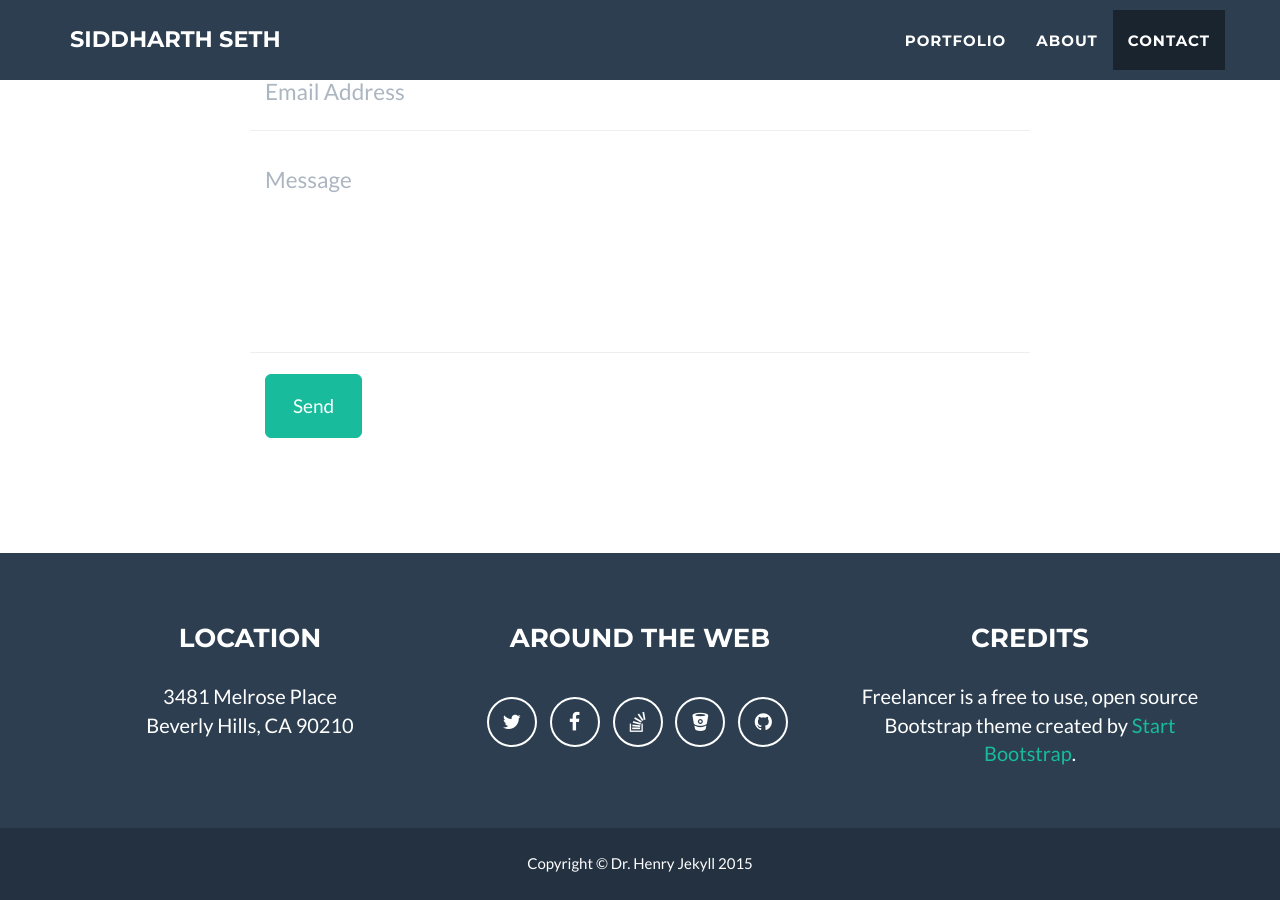
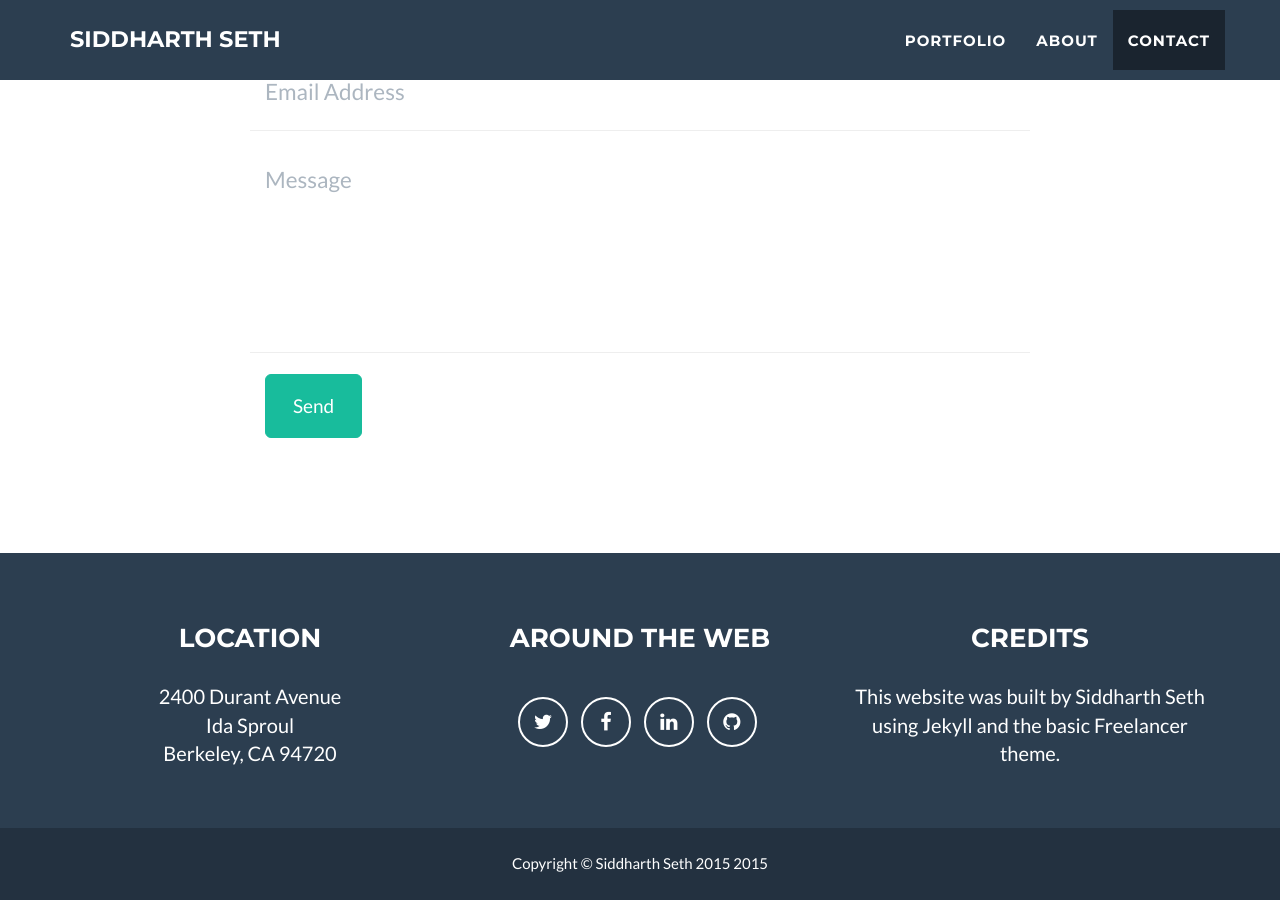
Before and after one commit to siddharthseth/siddharthseth.github.io, a Jekyll site: the page built from index.html, in a window 1280 px wide and 900 px high, scrolled down 2485 px. Built offline with Jekyll 4.4.1, drawn with Linux system fonts in a browser that asks for light colours.

Commit message:
Updated config

```diff
--- a/_config.yml
+++ b/_config.yml
@@ -2,7 +2,7 @@
 title: Siddharth Seth
 email: siddharth.seth95@gmail.com
 url: sidseth.me
-description: "Write an awesome description for your new site here. You can edit this line in _config.yml. It will appear in your document head meta (for Google search results) and in your feed.xml site description."
+description: "Here you can find basic information about me, Siddharth Seth. If you would like to get in touch, feel free to contact me. Thanks for your time!"
 
 # Contact form: comment the line below if you want to stick with the default PHP contact form
 contact: static
@@ -15,7 +15,7 @@ color:
 
 # Footer settings
 footer:
-  copyright: Dr. Henry Jekyll
+  copyright: Siddharth Seth 2015
   location: Location
   social: Around the Web
   credits: Credits
@@ -23,23 +23,22 @@ footer:
 # Social networks usernames (many more available: google-plus, flickr, dribbble, pinterest, instagram, tumblr, linkedin, etc.)
 social:
   - title: twitter
-    url: http://twitter.com/jekyllrb
+    url: http://twitter.com/sidtheseth
   - title: facebook
-    url:
-  - title: stack-overflow
-    url: http://stackoverflow.com/questions/tagged/jekyll
-  - title: bitbucket
-    url: http://bitbucket.org/jekyll
+    url: http://facebook.com/sidtheseth
+  - title: linkedin
+    url: http://linkedin.com/in/siddharthseth95
   - title: github
-    url: http://github.com/jekyll
+    url: http://github.com/siddharthseth
 
 # Postal address (add as many lines as necessary)
 address:
-  - line: 3481 Melrose Place
-  - line: Beverly Hills, CA 90210
+  - line: 2400 Durant Avenue
+  - line: Ida Sproul #306
+  - line: Berkeley, CA 94720
 
 # Credits content
-credits: 'Freelancer is a free to use, open source Bootstrap theme created by <a href="http://startbootstrap.com">Start Bootstrap</a>.'
+credits: 'This website was built by Siddharth Seth using Jekyll and the basic Freelancer theme.'
 
 # Build settings
 markdown: kramdown
```
